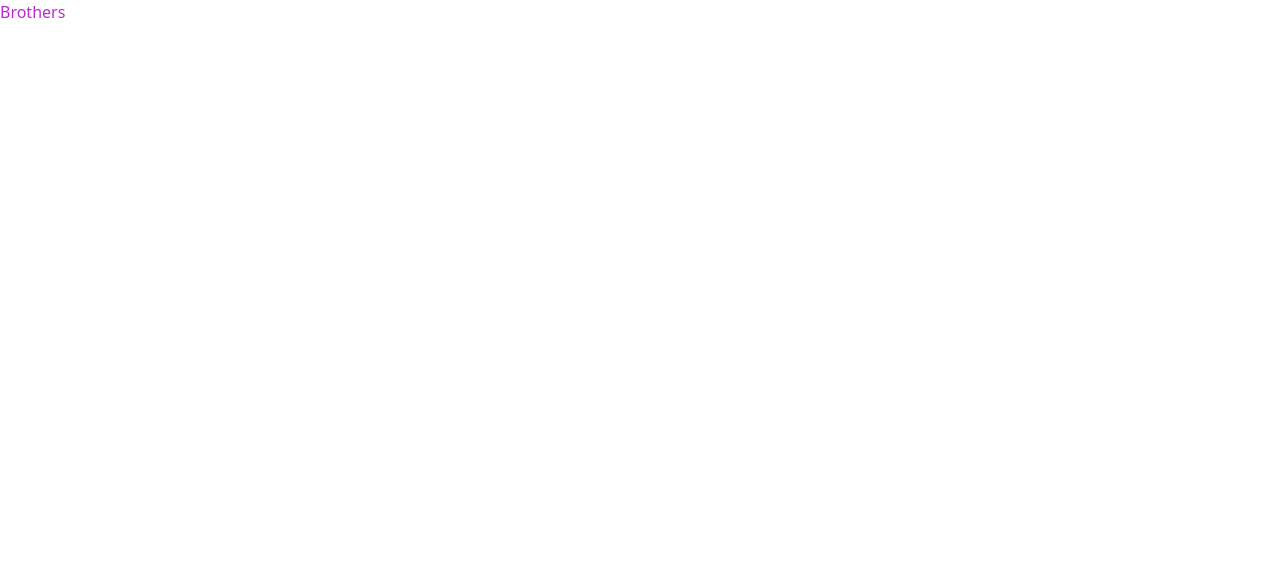
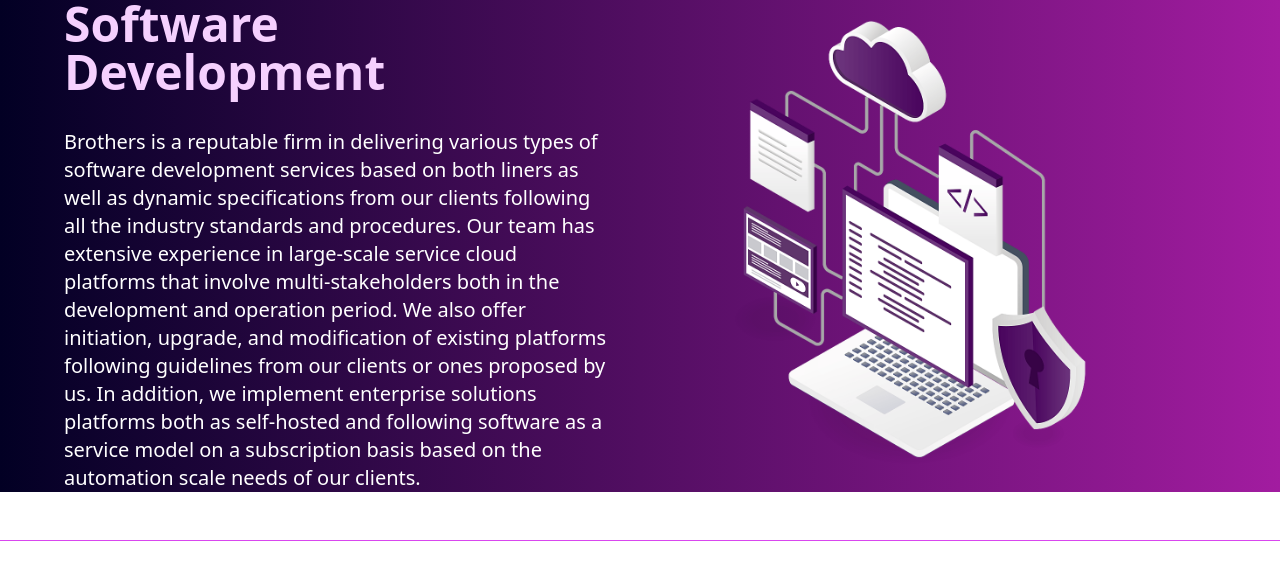
Before and after one commit to aman7ph/brothers-ict-plc, a React (Vite) app: page /service in a window 1280 px wide. Shown: the top 580 px of the page. Built offline with nearby package versions, Linux system fonts and the light colour scheme.

Commit message:
service page

```diff
--- a/src/App.jsx
+++ b/src/App.jsx
@@ -1,7 +1,9 @@
+import { RouterProvider } from "react-router-dom";
 import "./App.css";
+import { router } from "./router";
 
 function App() {
-  return <h1 className="text-fuchsia-600">Brothers</h1>;
+  return <RouterProvider router={router}></RouterProvider>;
 }
 
 export default App;
--- /dev/null
+++ b/src/layout/Default.jsx
@@ -0,0 +1,19 @@
+import { Link } from "react-router-dom";
+import { Outlet } from "react-router-dom";
+
+const DefaultLayout = () => {
+  return (
+    <div className="max-w-[1920px  ">
+      <header className="">
+        <nav>
+          <ul>
+            <li></li>
+          </ul>
+        </nav>
+      </header>
+
+      <Outlet></Outlet>
+    </div>
+  );
+};
+export default DefaultLayout;
--- a/src/layout/LandingPage.jsx
+++ /dev/null
@@ -1,7 +0,0 @@
-import React from "react";
-
-function LandingPage() {
-  return <div>LandingPage</div>;
-}
-
-export default LandingPage;
--- /dev/null
+++ b/src/pages/Service.jsx
@@ -0,0 +1,40 @@
+import SoftwareDevelopment from "../assets/images/software-development.webp";
+
+const Service = () => {
+  return (
+    <main className="flex flex-col gap-12">
+      <section className="flex md:flex-row  flex-col  items-center  md:bg-gradient-to-l bg-gradient-to-t  to-[#020024] from-[#a21ca0] px-[5%] gap-16 ">
+        <div className="flex flex-col gap-8 flex-1">
+          <h1 className="xl:font-extrabold  font-bold sm:text-2xl md:text-3xl xl:text-5xl text-primary-3">
+            Software Development
+          </h1>
+          <span className=" text-light  text-pretty    font-medium xl:text-xl ">
+            Brothers is a reputable firm in delivering various types of software
+            development services based on both liners as well as dynamic
+            specifications from our clients following all the industry standards
+            and procedures. Our team has extensive experience in large-scale
+            service cloud platforms that involve multi-stakeholders both in the
+            development and operation period. We also offer initiation, upgrade,
+            and modification of existing platforms following guidelines from our
+            clients or ones proposed by us. In addition, we implement enterprise
+            solutions platforms both as self-hosted and following software as a
+            service model on a subscription basis based on the automation scale
+            needs of our clients.
+          </span>
+        </div>
+        <div className="flex-1  h-[30rem]">
+          <img
+            src={SoftwareDevelopment}
+            alt="software development"
+            className="object-contain object-center h-full "></img>
+        </div>
+      </section>
+
+      <section className="">
+        <hr className="bg-primary border-primary"></hr>
+      </section>
+    </main>
+  );
+};
+
+export default Service;
--- /dev/null
+++ b/src/router/index.jsx
@@ -0,0 +1,15 @@
+import { createBrowserRouter } from "react-router-dom";
+import DefaultLayout from "../layout/Default";
+import Service from "../pages/Service";
+
+export const router = createBrowserRouter([
+  {
+    element: <DefaultLayout />,
+    children: [
+      {
+        path: "/service",
+        element: <Service></Service>,
+      },
+    ],
+  },
+]);
--- a/tailwind.config.js
+++ b/tailwind.config.js
@@ -2,7 +2,18 @@
 export default {
   content: ["./index.html", "./src/**/*.{js,ts,jsx,tsx}"],
   theme: {
-    extend: {},
+    extend: {
+      colors: {
+        primary: "rgb(217 70 239)",
+        "primary-1": "rgb(232 121 249)",
+        "primary-2": "rgb(240 171 252)",
+        "primary-3": "rgb(245 208 254)",
+        "primary-4": "rgb(250 232 255)",
+        light: "#ffffff",
+        gray: "rgb(17 24 39)",
+        "secondary-dark": "#020420",
+      },
+    },
   },
   plugins: [],
 };
```
Also changed, not shown: src/assets/images/software-development.webp (added), 1 other file (tests, documents, lock files or other folders).
